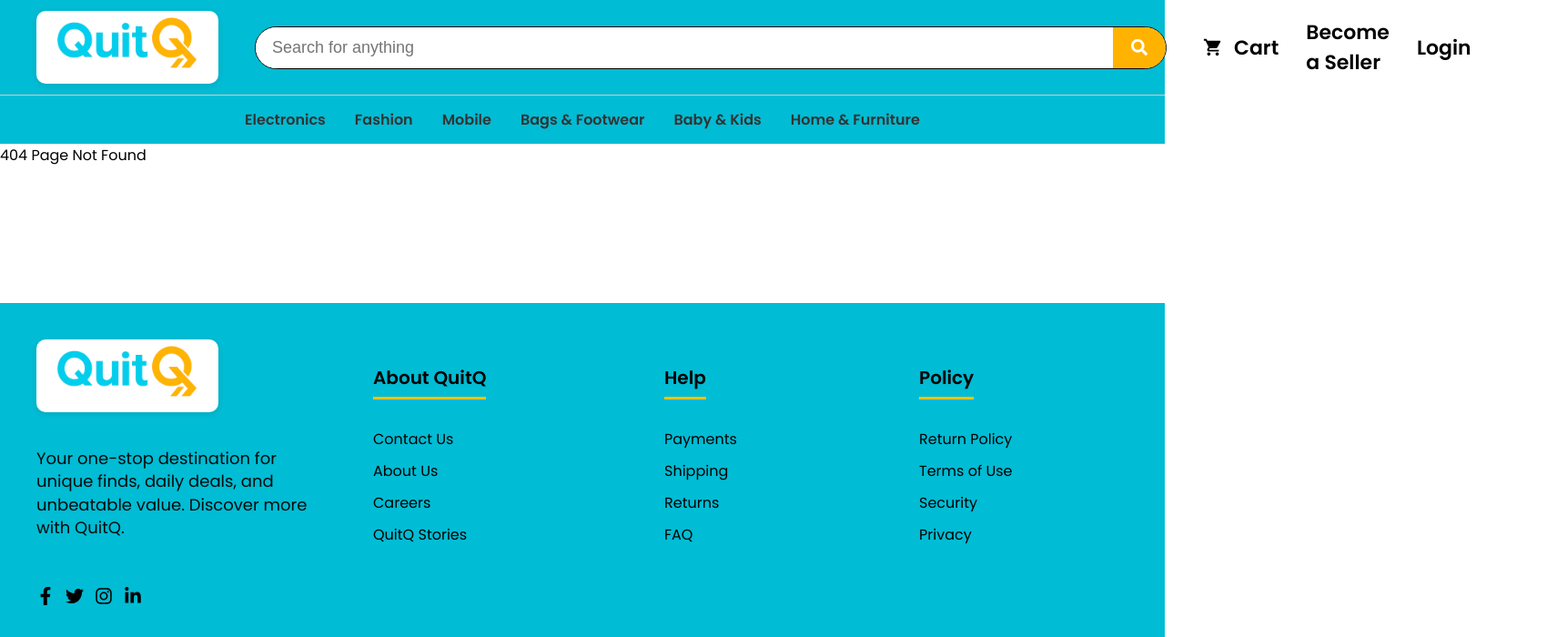
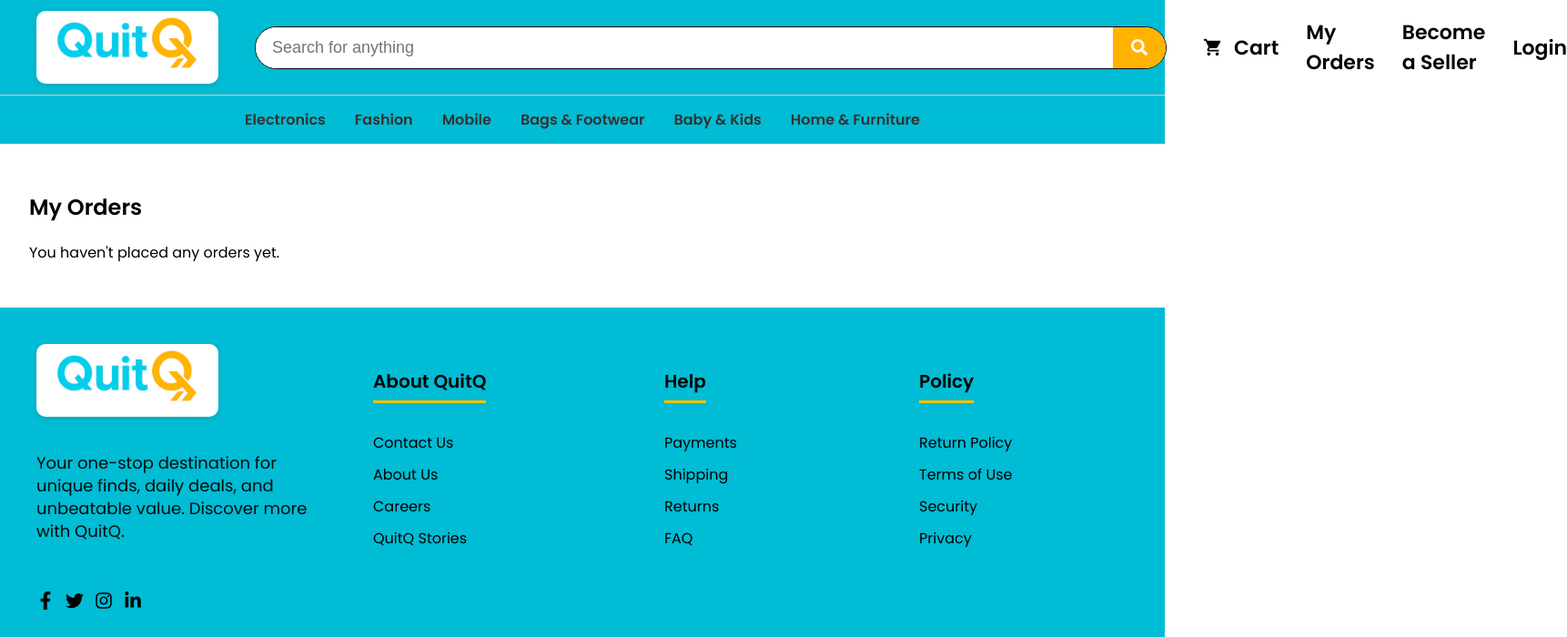
Before and after one commit to JanisJohnson/quitqecom, a React (Create React App) app: page /my-orders in a window 1280 px wide. Shown: the top 700 px of the page at 91% size, 1722 px wide, since content can reach past the window. Built offline with nearby package versions, Linux system fonts and the light colour scheme.

Commit message:
Updated UI flow

```diff
--- a/src/App.css
+++ b/src/App.css
@@ -1188,3 +1188,17 @@
 .home-btn:hover {
   background: #ffa000;
 }
+
+
+.my-orders-page {
+  padding: 2rem;
+  font-family: 'Poppins', sans-serif;
+}
+
+.order-card {
+  background: #f9f9f9;
+  padding: 1.5rem;
+  border-radius: 12px;
+  margin-bottom: 1.5rem;
+  box-shadow: 0 2px 6px rgba(0,0,0,0.1);
+}
--- a/src/App.js
+++ b/src/App.js
@@ -14,6 +14,7 @@
 import Cart from "./pages/Cart/Cart";
 import Checkout from "./pages/Checkout/Checkout";
 import OrderSummary from "./pages/Orders/OrdersSummary";
+import MyOrders from './pages/Orders/MyOrders';
 
 
 
@@ -46,6 +47,7 @@
                 <Route path="/cart" element={<Cart />} />
                 <Route path="/checkout" element={<Checkout />} /> {/* ✅ Added */}
                 <Route path="/order-summary" element={<OrderSummary />} />
+                <Route path="/my-orders" element={<MyOrders />} />
 
 
                 <Route
--- a/src/components/Navbar.js
+++ b/src/components/Navbar.js
@@ -55,6 +55,11 @@
             <span>Cart</span>
           </Link>
 
+          {/* ✅ My Orders link */}
+          <Link to="/my-orders" className="nav-link" style={{ textDecoration: "none" }}>
+  My Orders
+</Link>
+
           {/* Then Become a Seller and Login/Logout */}
           {user ? (
             <>
--- /dev/null
+++ b/src/pages/Orders/MyOrders.js
@@ -0,0 +1,43 @@
+import React, { useEffect, useState } from "react";
+
+const MyOrders = () => {
+  const [orders, setOrders] = useState([]);
+
+  useEffect(() => {
+    const storedOrders = JSON.parse(localStorage.getItem("orders")) || [];
+    setOrders(storedOrders.reverse()); // latest first
+  }, []);
+
+  return (
+    <div className="my-orders-page">
+      <h2>My Orders</h2>
+
+      {orders.length === 0 ? (
+        <p>You haven't placed any orders yet.</p>
+      ) : (
+        orders.map((order, index) => (
+          <div key={index} className="order-card">
+            <h3>Order ID: #{order.id}</h3>
+            <p><strong>Date:</strong> {order.date}</p>
+            <p><strong>Payment:</strong> {order.paymentMethod}</p>
+            <p><strong>Address:</strong><br />{order.address}</p>
+
+            <h4>Products:</h4>
+            <ul>
+              {order.products.map((item) => (
+                <li key={item.id}>
+                  {item.quantity} × {item.name} – ₹{item.price * item.quantity}
+                </li>
+              ))}
+            </ul>
+
+            <p><strong>Total Paid:</strong> ₹{order.finalAmount}</p>
+            <hr />
+          </div>
+        ))
+      )}
+    </div>
+  );
+};
+
+export default MyOrders;
--- a/src/pages/Orders/OrdersSummary.js
+++ b/src/pages/Orders/OrdersSummary.js
@@ -1,17 +1,40 @@
-// src/pages/OrderSummary/OrderSummary.js
-import React from "react";
+import React, { useEffect, useRef } from "react";
 import { useLocation, useNavigate } from "react-router-dom";
-
 
 const OrderSummary = () => {
   const location = useLocation();
   const navigate = useNavigate();
-  const { products, paymentMethod, address } = location.state || {};
+  const { products = [], paymentMethod, address } = location.state || {};
   const date = new Date().toLocaleDateString();
 
   const total = products.reduce((sum, item) => sum + item.price * item.quantity, 0);
   const discount = Math.floor(total * 0.1);
   const finalAmount = total - discount;
+  const orderId = Math.floor(Math.random() * 9000 + 1000);
+
+  // ✅ Ref to make sure order is saved only once
+  const isSavedRef = useRef(false);
+
+  useEffect(() => {
+    if (!isSavedRef.current) {
+      const orderDetails = {
+        id: orderId,
+        date,
+        paymentMethod,
+        address,
+        products,
+        total,
+        discount,
+        finalAmount,
+      };
+
+      const existingOrders = JSON.parse(localStorage.getItem("orders")) || [];
+      existingOrders.push(orderDetails);
+      localStorage.setItem("orders", JSON.stringify(existingOrders));
+
+      isSavedRef.current = true; // ✅ prevent duplicate save
+    }
+  }, []);
 
   return (
     <div className="order-summary-page">
@@ -25,7 +48,7 @@
       <div className="summary-grid">
         <div className="order-box">
           <h3>Order Details</h3>
-          <p><strong>Order ID:</strong> #{Math.floor(Math.random() * 9000 + 1000)}</p>
+          <p><strong>Order ID:</strong> #{orderId}</p>
           <p><strong>Date:</strong> {date}</p>
           <p><strong>Payment:</strong> {paymentMethod}</p>
           <p><strong>Delivery Address:</strong><br />{address}</p>
```
